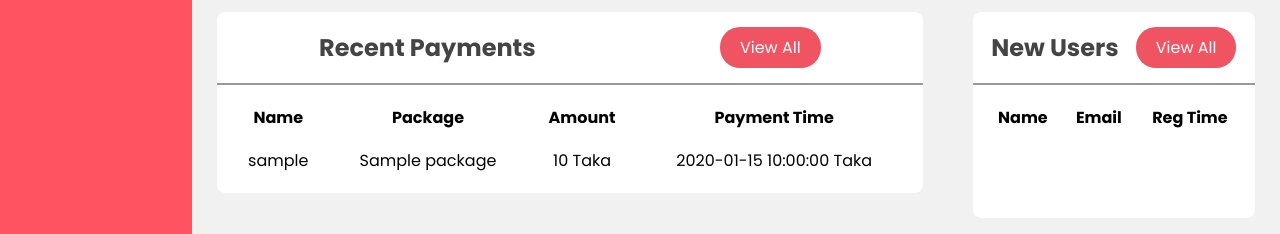
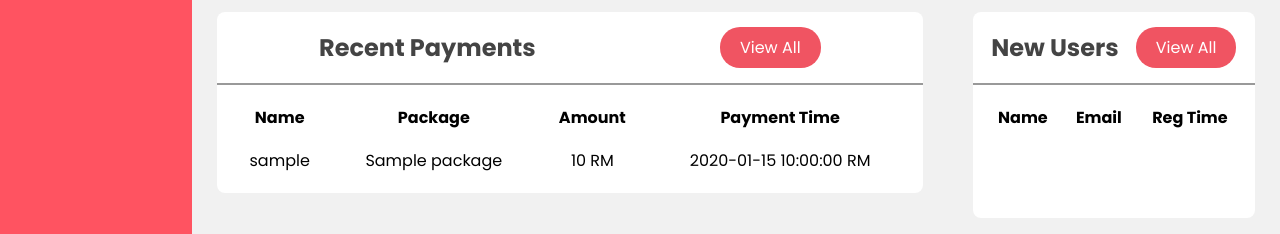
Before and after one commit to Amos-N/sb_tripbooking_system, a PHP site: page /triptrip/auth/admin_dashboard.php in a window 1280 px wide. Shown: the part 566-800 px from the top of the page. Run offline with PHP 8.4, Linux system fonts and the light colour scheme; the visitor is signed in with stand-in values (Sample User, id 1); tables that the repository leaves empty hold one stand-in row (values such as "Sample post"); lists and menus that the app fills with data are empty; some web fonts are replaced.

Commit message:
Update admin_dashboard.php

```diff
--- a/auth/admin_dashboard.php
+++ b/auth/admin_dashboard.php
@@ -86,8 +86,8 @@ $totalAmount = $transactionsInstance->getTotalTransactionAmount();
                                 <tr>
                                     <td>" . $row['username'] . "</td>
                                     <td>" . $row['package_name'] . "</td>
-                                    <td>" . $row['trans_amount'] . " Taka</td>
-                                    <td>" . $row['trans_date'] . " Taka</td>
+                                    <td>" . $row['trans_amount'] . " RM</td>
+                                    <td>" . $row['trans_date'] . " RM</td>
                                 </tr>
                                 ";
                         }
```
